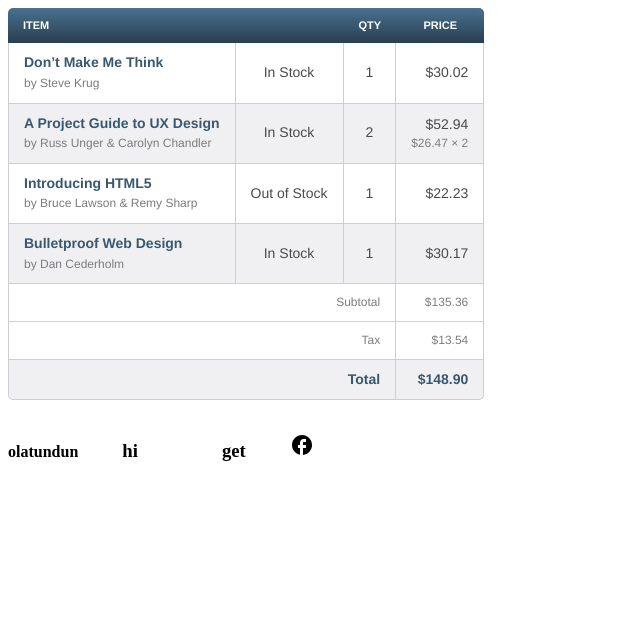
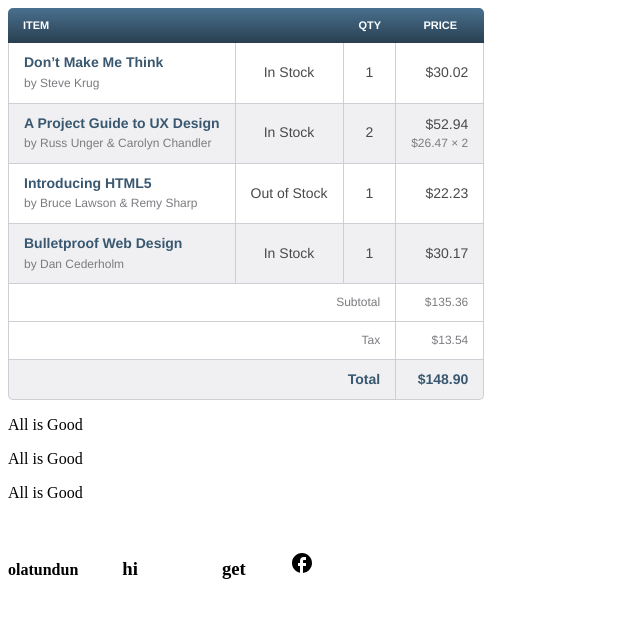
Before and after one commit to YinkTech/Table, a plain HTML site: page index.html in a window 1280 px wide. Shown: the whole page, without its empty margins (0-640 px from the left). Drawn offline with Linux system fonts and the light colour scheme.

Commit message:
Add changes

```diff
--- a/index.html
+++ b/index.html
@@ -72,6 +72,15 @@
               </tr>
             </tfoot>
           </table>
+<p>
+    All is Good
+</p>
+<p>
+    All is Good
+</p>
+<p>
+    All is Good
+</p>
 
 
 
```
